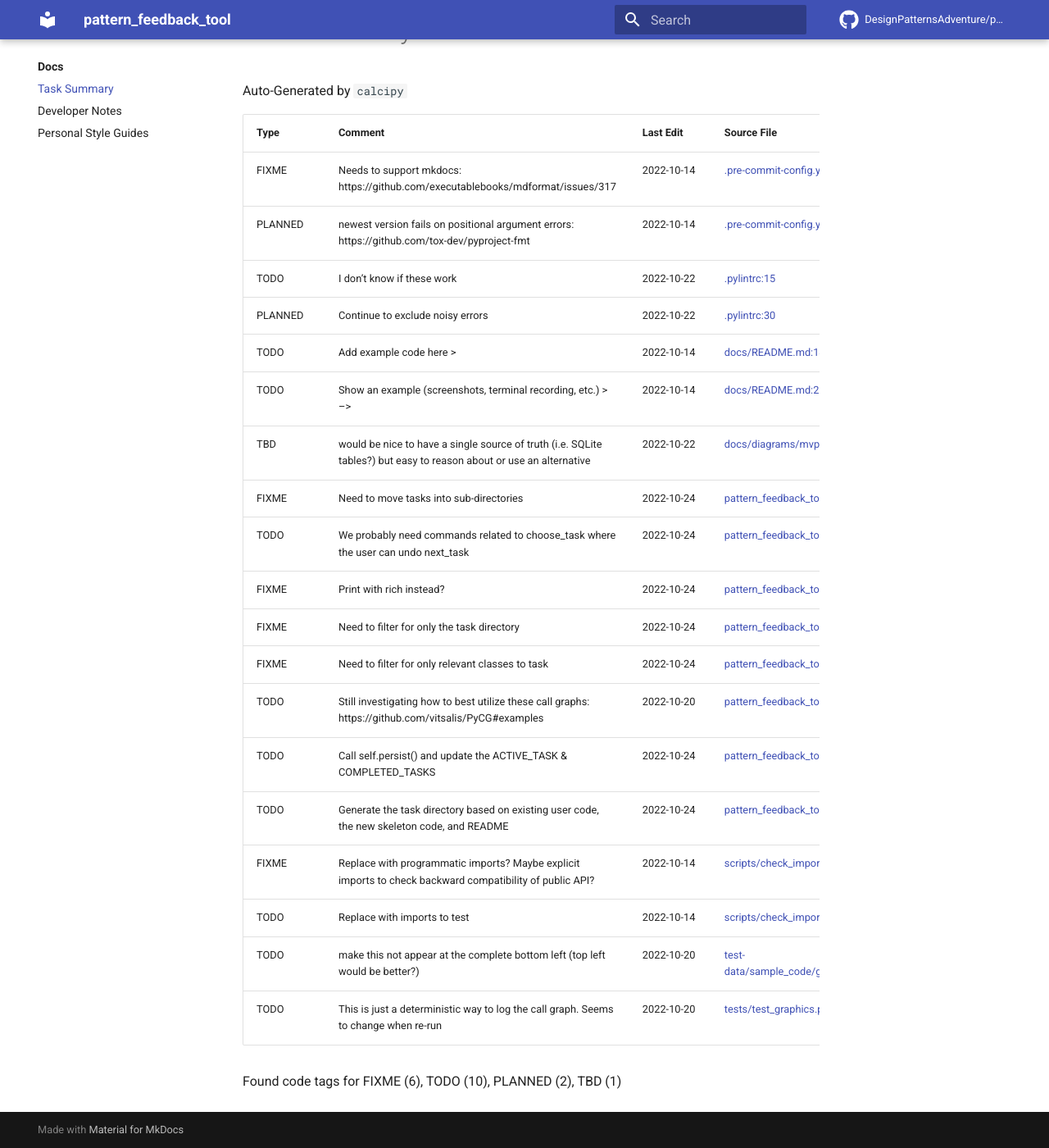
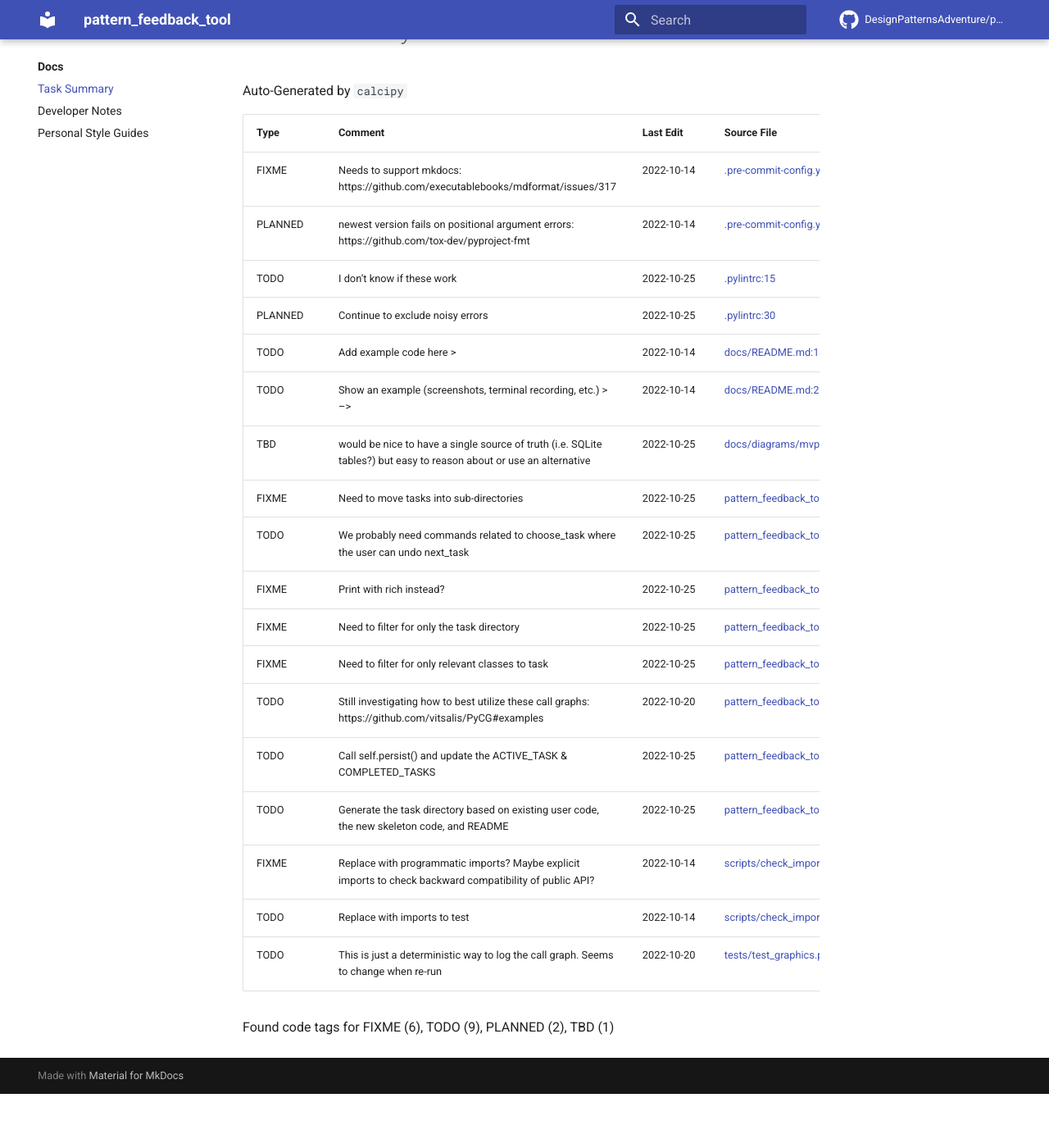
Before and after one commit to DesignPatternsAdventure/pattern_feedback_tool, an MkDocs documentation site: the page built from docs/docs/CODE_TAG_SUMMARY.md, in a window 1280 px wide and 1400 px high, scrolled down 130 px. Shown: the whole window at 82% size. Built offline with MkDocs 1.6.1 and Material for MkDocs 9.7.7, drawn with Linux system fonts in a browser that asks for light colours; comment, search, counter and statistics services are not loaded; after the commit the page ends 1464 px from its top, so only the background shows below that.

Commit message:
fix: minor fixes to pass CI locally (#3)

```diff
--- a/docs/docs/CODE_TAG_SUMMARY.md
+++ b/docs/docs/CODE_TAG_SUMMARY.md
@@ -6,24 +6,23 @@ Auto-Generated by `calcipy`
 |---------|---------------------------------------------------------------------------------------------------------------------|-------------|-----------------------------------------------------------------------------------------------------------------------------------------------------------------------------------------------------|
 | FIXME   | Needs to support mkdocs: https://github.com/executablebooks/mdformat/issues/317                                     | 2022-10-14  | [.pre-commit-config.yaml:48](https://github.com/DesignPatternsAdventure/pattern_feedback_tool/blame/d8682bba6b764ceb10b1199d03cfe06591334f98/.pre-commit-config.yaml#L48)                           |
 | PLANNED | newest version fails on positional argument errors: https://github.com/tox-dev/pyproject-fmt                        | 2022-10-14  | [.pre-commit-config.yaml:68](https://github.com/DesignPatternsAdventure/pattern_feedback_tool/blame/d8682bba6b764ceb10b1199d03cfe06591334f98/.pre-commit-config.yaml#L68)                           |
-| TODO    | I don't know if these work                                                                                          | 2022-10-22  | [.pylintrc:15](https://github.com/DesignPatternsAdventure/pattern_feedback_tool/blame/c571b9332570936987cde686ad8570ed09c0a2da/.pylintrc#L15)                                                       |
-| PLANNED | Continue to exclude noisy errors                                                                                    | 2022-10-22  | [.pylintrc:30](https://github.com/DesignPatternsAdventure/pattern_feedback_tool/blame/83fd0cba24bfc69c2c6f8ab0ef91685679f99903/.pylintrc#L29)                                                       |
+| TODO    | I don't know if these work                                                                                          | 2022-10-25  | [.pylintrc:15](https://github.com/DesignPatternsAdventure/pattern_feedback_tool/blame/353a1e6ab93596b347f7ce7926b9834225c37e15/.pylintrc#L15)                                                       |
+| PLANNED | Continue to exclude noisy errors                                                                                    | 2022-10-25  | [.pylintrc:30](https://github.com/DesignPatternsAdventure/pattern_feedback_tool/blame/353a1e6ab93596b347f7ce7926b9834225c37e15/.pylintrc#L30)                                                       |
 | TODO    | Add example code here >                                                                                             | 2022-10-14  | [docs/README.md:14](https://github.com/DesignPatternsAdventure/pattern_feedback_tool/blame/d8682bba6b764ceb10b1199d03cfe06591334f98/docs/README.md#L14)                                             |
 | TODO    | Show an example (screenshots, terminal recording, etc.) > -->                                                       | 2022-10-14  | [docs/README.md:21](https://github.com/DesignPatternsAdventure/pattern_feedback_tool/blame/d8682bba6b764ceb10b1199d03cfe06591334f98/docs/README.md#L21)                                             |
-| TBD     | would be nice to have a single source of truth (i.e. SQLite tables?) but easy to reason about or use an alternative | 2022-10-22  | [docs/diagrams/mvp-wip.md:7](https://github.com/DesignPatternsAdventure/pattern_feedback_tool/blame/efb87739e0dd57f67e1772b0c4932d3b60fafca9/docs/diagrams/mvp-wip.md#L7)                           |
-| FIXME   | Need to move tasks into sub-directories                                                                             | 2022-10-24  | [pattern_feedback_tool/doit_tasks.py:17](https://github.com/DesignPatternsAdventure/pattern_feedback_tool/blame/b9865f0dc8d9afcadacbec6df1f9dc2c0ce48bcc/pattern_feedback_tool/doit_tasks.py#L17)   |
-| TODO    | We probably need commands related to choose_task where the user can undo next_task                                  | 2022-10-24  | [pattern_feedback_tool/doit_tasks.py:49](https://github.com/DesignPatternsAdventure/pattern_feedback_tool/blame/f3aa892e043a55543d51e2e26cffd4b3b8af7510/pattern_feedback_tool/doit_tasks.py#L48)   |
-| FIXME   | Print with rich instead?                                                                                            | 2022-10-24  | [pattern_feedback_tool/doit_tasks.py:97](https://github.com/DesignPatternsAdventure/pattern_feedback_tool/blame/f3aa892e043a55543d51e2e26cffd4b3b8af7510/pattern_feedback_tool/doit_tasks.py#L96)   |
-| FIXME   | Need to filter for only the task directory                                                                          | 2022-10-24  | [pattern_feedback_tool/doit_tasks.py:124](https://github.com/DesignPatternsAdventure/pattern_feedback_tool/blame/b9865f0dc8d9afcadacbec6df1f9dc2c0ce48bcc/pattern_feedback_tool/doit_tasks.py#L124) |
-| FIXME   | Need to filter for only relevant classes to task                                                                    | 2022-10-24  | [pattern_feedback_tool/doit_tasks.py:157](https://github.com/DesignPatternsAdventure/pattern_feedback_tool/blame/b9865f0dc8d9afcadacbec6df1f9dc2c0ce48bcc/pattern_feedback_tool/doit_tasks.py#L157) |
+| TBD     | would be nice to have a single source of truth (i.e. SQLite tables?) but easy to reason about or use an alternative | 2022-10-25  | [docs/diagrams/mvp-wip.md:7](https://github.com/DesignPatternsAdventure/pattern_feedback_tool/blame/353a1e6ab93596b347f7ce7926b9834225c37e15/docs/diagrams/mvp-wip.md#L7)                           |
+| FIXME   | Need to move tasks into sub-directories                                                                             | 2022-10-25  | [pattern_feedback_tool/doit_tasks.py:19](https://github.com/DesignPatternsAdventure/pattern_feedback_tool/blame/353a1e6ab93596b347f7ce7926b9834225c37e15/pattern_feedback_tool/doit_tasks.py#L18)   |
+| TODO    | We probably need commands related to choose_task where the user can undo next_task                                  | 2022-10-25  | [pattern_feedback_tool/doit_tasks.py:51](https://github.com/DesignPatternsAdventure/pattern_feedback_tool/blame/353a1e6ab93596b347f7ce7926b9834225c37e15/pattern_feedback_tool/doit_tasks.py#L50)   |
+| FIXME   | Print with rich instead?                                                                                            | 2022-10-25  | [pattern_feedback_tool/doit_tasks.py:99](https://github.com/DesignPatternsAdventure/pattern_feedback_tool/blame/353a1e6ab93596b347f7ce7926b9834225c37e15/pattern_feedback_tool/doit_tasks.py#L98)   |
+| FIXME   | Need to filter for only the task directory                                                                          | 2022-10-25  | [pattern_feedback_tool/doit_tasks.py:126](https://github.com/DesignPatternsAdventure/pattern_feedback_tool/blame/353a1e6ab93596b347f7ce7926b9834225c37e15/pattern_feedback_tool/doit_tasks.py#L125) |
+| FIXME   | Need to filter for only relevant classes to task                                                                    | 2022-10-25  | [pattern_feedback_tool/doit_tasks.py:159](https://github.com/DesignPatternsAdventure/pattern_feedback_tool/blame/353a1e6ab93596b347f7ce7926b9834225c37e15/pattern_feedback_tool/doit_tasks.py#L158) |
 | TODO    | Still investigating how to best utilize these call graphs: https://github.com/vitsalis/PyCG#examples                | 2022-10-20  | [pattern_feedback_tool/graphics.py:71](https://github.com/DesignPatternsAdventure/pattern_feedback_tool/blame/8f71e5ed2ba8bbf767c6d83077d5f2b5029e28c0/pattern_feedback_tool/graphics.py#L121)      |
-| TODO    | Call self.persist() and update the ACTIVE_TASK & COMPLETED_TASKS                                                    | 2022-10-24  | [pattern_feedback_tool/settings.py:29](https://github.com/DesignPatternsAdventure/pattern_feedback_tool/blame/f3aa892e043a55543d51e2e26cffd4b3b8af7510/pattern_feedback_tool/settings.py#L29)       |
-| TODO    | Generate the task directory based on existing user code, the new skeleton code, and README                          | 2022-10-24  | [pattern_feedback_tool/settings.py:30](https://github.com/DesignPatternsAdventure/pattern_feedback_tool/blame/f3aa892e043a55543d51e2e26cffd4b3b8af7510/pattern_feedback_tool/settings.py#L30)       |
+| TODO    | Call self.persist() and update the ACTIVE_TASK & COMPLETED_TASKS                                                    | 2022-10-25  | [pattern_feedback_tool/settings.py:29](https://github.com/DesignPatternsAdventure/pattern_feedback_tool/blame/353a1e6ab93596b347f7ce7926b9834225c37e15/pattern_feedback_tool/settings.py#L29)       |
+| TODO    | Generate the task directory based on existing user code, the new skeleton code, and README                          | 2022-10-25  | [pattern_feedback_tool/settings.py:30](https://github.com/DesignPatternsAdventure/pattern_feedback_tool/blame/353a1e6ab93596b347f7ce7926b9834225c37e15/pattern_feedback_tool/settings.py#L30)       |
 | FIXME   | Replace with programmatic imports? Maybe explicit imports to check backward compatibility of public API?            | 2022-10-14  | [scripts/check_imports.py:7](https://github.com/DesignPatternsAdventure/pattern_feedback_tool/blame/d8682bba6b764ceb10b1199d03cfe06591334f98/scripts/check_imports.py#L7)                           |
 | TODO    | Replace with imports to test                                                                                        | 2022-10-14  | [scripts/check_imports.py:14](https://github.com/DesignPatternsAdventure/pattern_feedback_tool/blame/d8682bba6b764ceb10b1199d03cfe06591334f98/scripts/check_imports.py#L14)                         |
-| TODO    | make this not appear at the complete bottom left (top left would be better?)                                        | 2022-10-20  | [test-data/sample_code/game_view.py:88](https://github.com/DesignPatternsAdventure/pattern_feedback_tool/blame/8f71e5ed2ba8bbf767c6d83077d5f2b5029e28c0/test-data/sample_code/game_view.py#L88)     |
 | TODO    | This is just a deterministic way to log the call graph. Seems to change when re-run                                 | 2022-10-20  | [tests/test_graphics.py:22](https://github.com/DesignPatternsAdventure/pattern_feedback_tool/blame/8f71e5ed2ba8bbf767c6d83077d5f2b5029e28c0/tests/test_graphics.py#L28)                             |
 
-Found code tags for FIXME (6), TODO (10), PLANNED (2), TBD (1)
+Found code tags for FIXME (6), TODO (9), PLANNED (2), TBD (1)
 
 <!-- calcipy:skip_tags -->
--- a/pyproject.toml
+++ b/pyproject.toml
@@ -1,6 +1,11 @@
 [build-system]
 requires = ["poetry-core"]
 build-backend = "poetry.core.masonry.api"
+
+[tool.calcipy]
+ignore_patterns = [
+  "test-data/sample_code/*.py",
+]
 
 [tool.commitizen]
 name = "cz_conventional_commits"
```
Also changed, not shown: docs/docs/CHANGELOG.md (+1 -11 lines), 2 other files.
